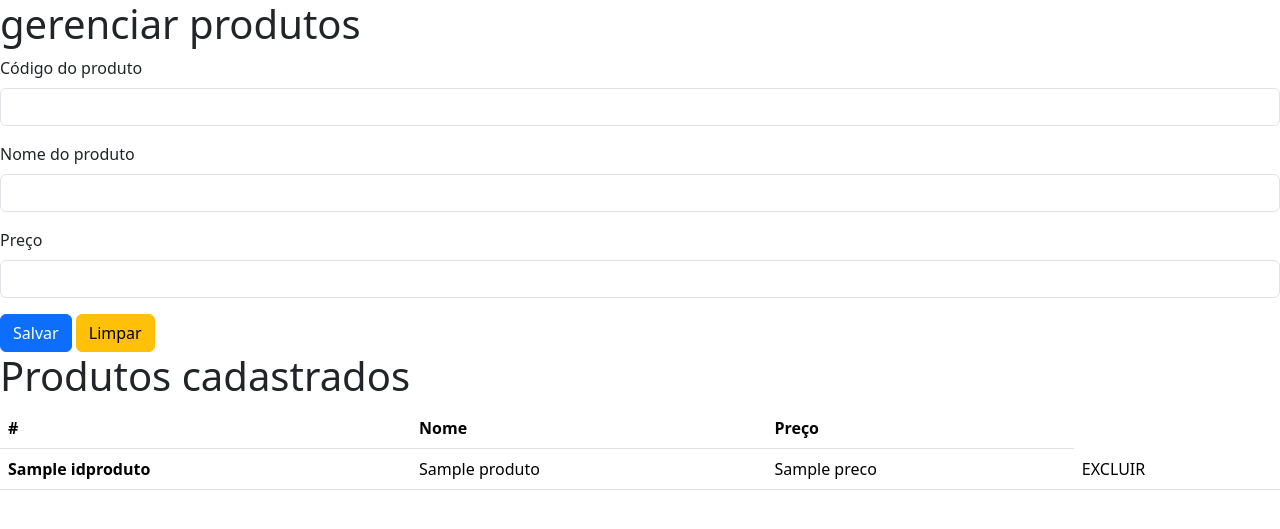
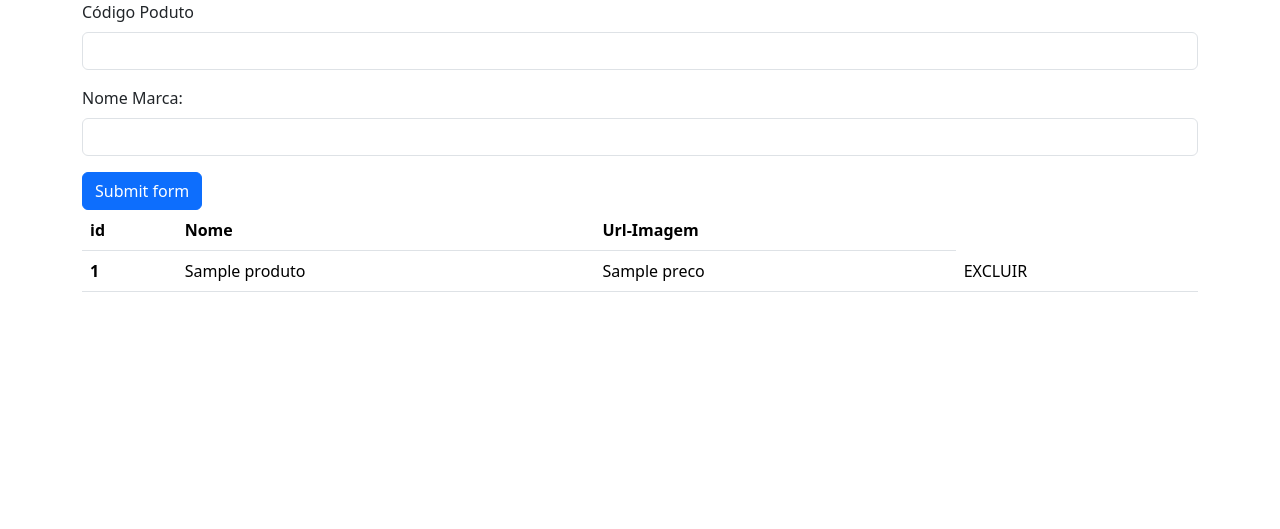
Before and after one commit to gabipereira0614/JR_codespace, a CodeIgniter 4 app: template app/Views/admin/produtos.php in a window 1280 px wide. Shown: the top 529 px of the page. Run offline with PHP 8.4 and a stand-in for CodeIgniter, Linux system fonts and the light colour scheme; the template is opened without the code that fills it: most values are stand-ins (such as "Sample title", 1, 10 or a date in 2020); data that the repository does not hold is empty; some libraries are stand-ins or nearby versions.

Commit message:
cadastrar

```diff
--- a/app/Controllers/Admin/Produto.php
+++ b/app/Controllers/Admin/Produto.php
@@ -10,13 +10,13 @@ class Produto extends BaseController
 {
     public function index()
     {
-        $data["produtos"]=123;
-        return view("admin/produtos",$data);
+        $produtoModel = new ProdutoModel();
+        $data["produtos"]= $produtoModel->findall();
     }
     public function deletar($id)
     {
 
-        $produtoModel = new ProdutoModel();
+
         if($produtoModel->delete($id)){
             session()->setFlashdata("tipo", "success");
             session()->setFlashdata("mensagem","Item exluído com sucesso");
--- a/app/Views/admin/produtos.php
+++ b/app/Views/admin/produtos.php
@@ -1,46 +1,60 @@
+<?php
+$id_produto = '';
+$nome_produto = '';
+
+
+if(isset($produto)){
+    $idproduto =  $marca["id_produto"];
+    $nome = $marca["nome_produto"];
+}
+
+?>
+
 <!DOCTYPE html>
-<html lang="en">
+<html lang="pt-br">
 
 <head>
     <meta charset="UTF-8">
     <meta http-equiv="X-UA-Compatible" content="IE=edge">
     <meta name="viewport" content="width=device-width, initial-scale=1.0">
+    <title>Document</title>
     <link href="https://cdn.jsdelivr.net/npm/bootstrap@5.3.0-alpha1/dist/css/bootstrap.min.css" rel="stylesheet" integrity="sha384-GLhlTQ8iRABdZLl6O3oVMWSktQOp6b7In1Zl3/Jr59b6EGGoI1aFkw7cmDA6j6gD" crossorigin="anonymous">
-    <title>Document</title>
 </head>
 
 <body>
-    <main class="container-produto">
-        <h1>gerenciar produtos</h1>
-        <?= form_open(base_url("/admin/Produto/cadastrar")) ?>
+    <main class="container">
+    <?php if (session()->has("tipo")) : ?>
+    <div class="alert alert-<?= session("tipo") ?> mt-2" role="alert">
+        <?= session("mensagem") ?>
+    </div>
+<?php endif; ?>
+        <?= form_open_multipart(base_url("admin/marcas/salvar"))?>
         <div class="mb-3">
-            <label for="idproduto" class="form-label">Código do produto</label>
-            <input type="text" class="form-control" id="idproduto" name="idproduto" readonly>
+            <label for="idmarca" class="form-label">Código Poduto</label>
+            <input type="text" class="form-control" id="idmarca" name="idmarca" value="<?= $idproduto ?>" readonly>
         </div>
         <div class="mb-3">
-            <label for="nome" class="form-label">Nome do produto</label>
-            <input type="text" class="form-control" id="nome" name="nome">
+            <label for="nome" class="form-label">Nome Marca:</label>
+            <input type="text" class="form-control" id="nome" name="nome" value="<?= $nome ?>">
         </div>
-        <div class="mb-3">
-            <label for="preco" class="form-label">Preço</label>
-            <input type="text" class="form-control" id="preco" name="preco">
+        <div>
+        <button class="btn btn-primary" type="submit">Submit form</button>
         </div>
-        <button type="submit" class="btn btn-primary">Salvar</button>
-        <button type="reset" class="btn btn-warning">Limpar</button>
+
         <?= form_close() ?>
-        <h1>Produtos cadastrados</h1>
+
         <table class="table">
             <thead>
                 <tr>
-                    <th scope="col">#</th>
+                    <th scope="col">id</th>
                     <th scope="col">Nome</th>
-                    <th scope="col">Preço</th>
+                    <th scope="col">Url-Imagem</th>
                 </tr>
             </thead>
             <tbody>
                 <?php foreach ($produtos as $produto) : ?>
                     <tr>
-                        <th scope="row"><?= $produto["idproduto"] ?></th>
+                        <th scope="row"><?= $produto["id_produto"] ?></th>
                         <td><?= $produto["nome"] ?></td>
                         <td><?= $produto["preco"] ?></td>
                         <td>EXCLUIR</td>
```
Also changed, not shown: public/styles/contato.css (+11 -0 lines), 1 other file.
